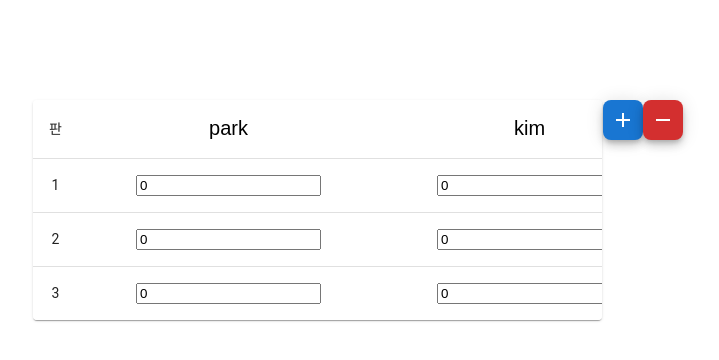
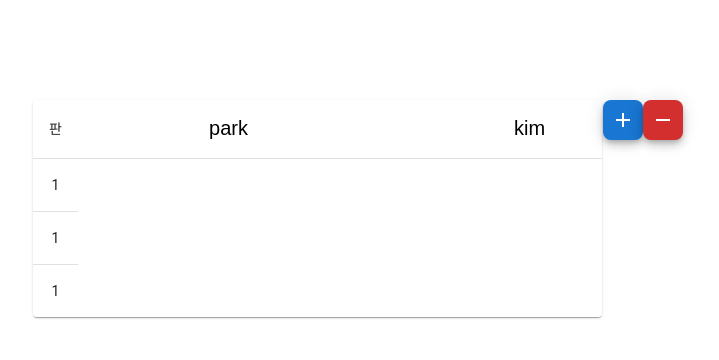
Before and after one commit to DT-HYUNJUN/card-game-scoreboard, a React (Create React App) app: page / in a window 1280 px wide. Shown: the top 360 px of the page, without its empty margins (282-1001 px from the left). Built offline with nearby package versions, Linux system fonts and the light colour scheme.

Commit message:
[UPDATE] debug

```diff
--- a/src/components/GameTable.tsx
+++ b/src/components/GameTable.tsx
@@ -3,6 +3,7 @@
 import AddIcon from "@mui/icons-material/Add";
 import RemoveIcon from "@mui/icons-material/Remove";
 import { IPlayer, IScore } from "../types";
+import { useEffect } from "react";
 
 interface Props {
   players: IPlayer[];
@@ -19,6 +20,10 @@
   const handleClickAdd = () => {
     props.addName("addNames");
   };
+
+  useEffect(() => {
+    console.log(props.scores);
+  }, []);
 
   const handleClickDelete = () => {};
 
@@ -54,16 +59,16 @@
                 ))}
               </TableRow>
             ))} */}
-            {props.scores.map((it) => (
-              <TableRow key={it.playerId} sx={{ "&:last-child td, &:last-child th": { border: 0 } }}>
+            {props.scores.map((it, idx) => (
+              <TableRow key={idx} sx={{ "&:last-child td, &:last-child th": { border: 0 } }}>
                 <TableCell align="center" component="th" scope="row">
-                  {it.playerId + 1}
+                  1
                 </TableCell>
-                {it.scores.map((score) => (
+                {/* {it.scores.map((score) => (
                   <TableCell key={it.playerId} align="center" component="th" scope="row">
                     <input type="number" value={score} readOnly />
                   </TableCell>
-                ))}
+                ))} */}
               </TableRow>
             ))}
           </TableBody>
```
